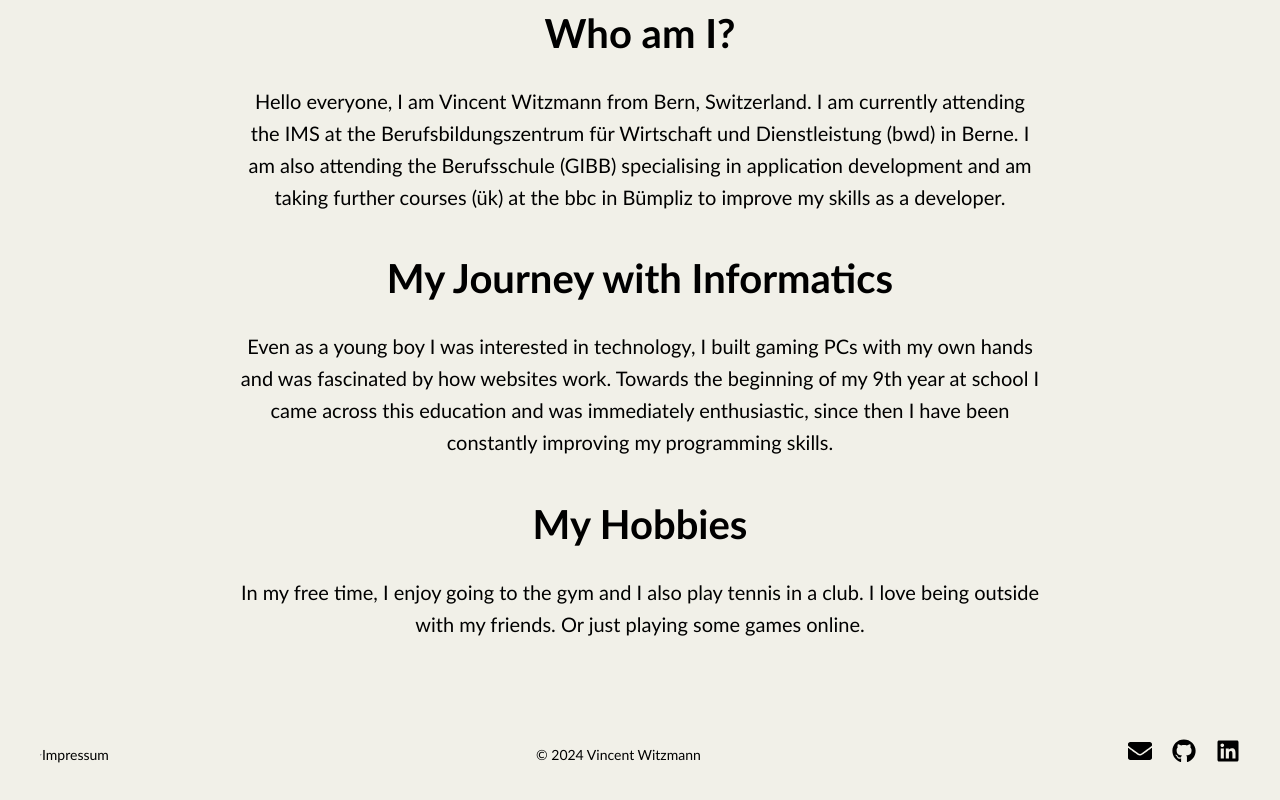
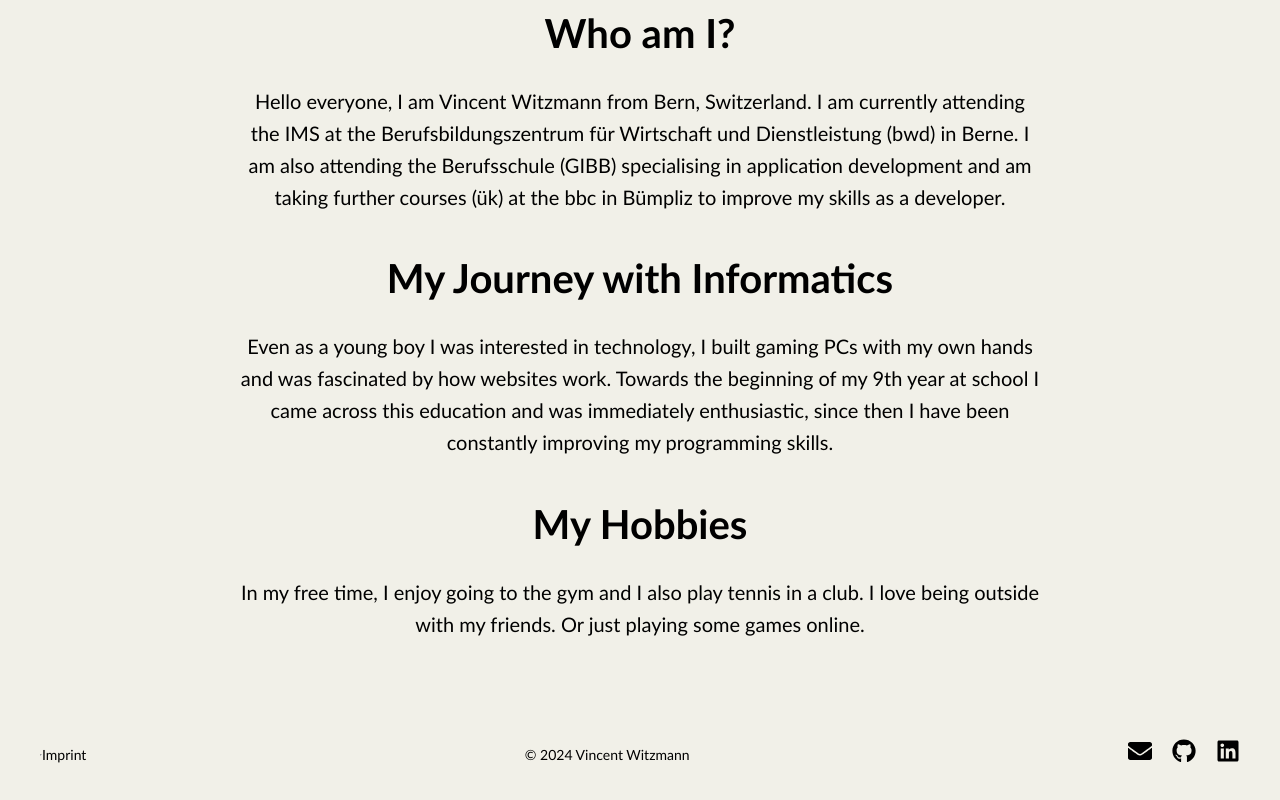
Before and after one commit to Vinc18/Webseite, a Next.js app: page / in a window 1280 px wide. Shown: the part 851-1651 px from the top of the page. Built offline with nearby package versions, Linux system fonts and the light colour scheme.

Commit message:
new imprint

```diff
--- a/pages/about-me.js
+++ b/pages/about-me.js
@@ -116,7 +116,7 @@ const AboutMe = () => {
         <hr className={styles.footerLine} />
         <div className={styles.footerContent}>
           <div className={styles.footerLeft}>
-            <a onClick={toggleImpressum} style={{ cursor: 'pointer' }}>Impressum</a>
+            <a onClick={toggleImpressum} style={{ cursor: 'pointer' }}>Imprint</a>
           </div>
           <div className={styles.footerCenter}>
             <p>&copy; 2024 Vincent Witzmann</p>
--- a/pages/education.js
+++ b/pages/education.js
@@ -145,7 +145,7 @@ const Education = () => {
         <hr className={globalStyles.footerLine} />
         <div className={globalStyles.footerContent}>
           <div className={globalStyles.footerLeft}>
-            <a onClick={toggleImpressum} style={{ cursor: 'pointer' }}>Impressum</a>
+            <a onClick={toggleImpressum} style={{ cursor: 'pointer' }}>Imprint</a>
           </div>
           <div className={globalStyles.footerCenter}>
             <p>&copy; 2024 Vincent Witzmann</p>
```
